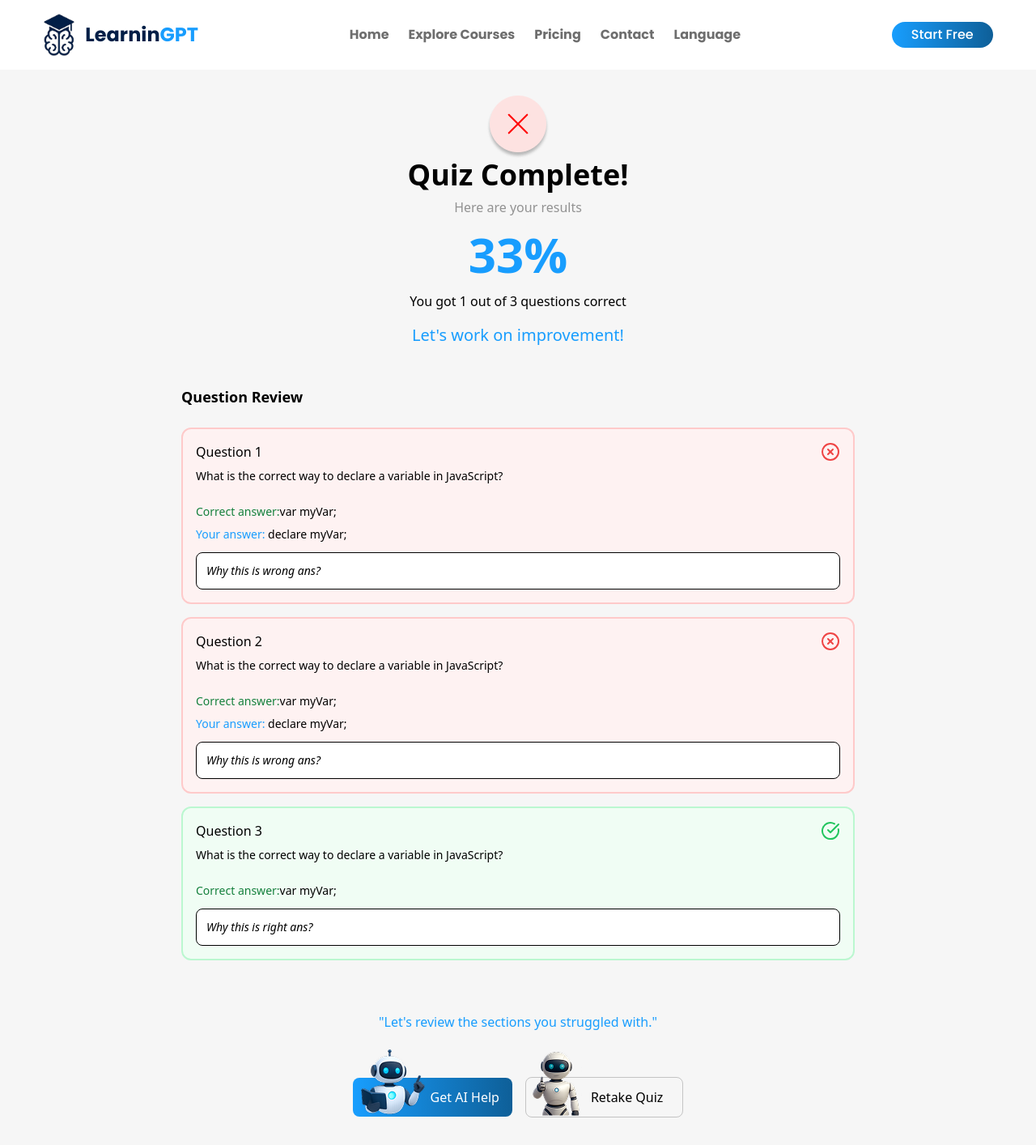
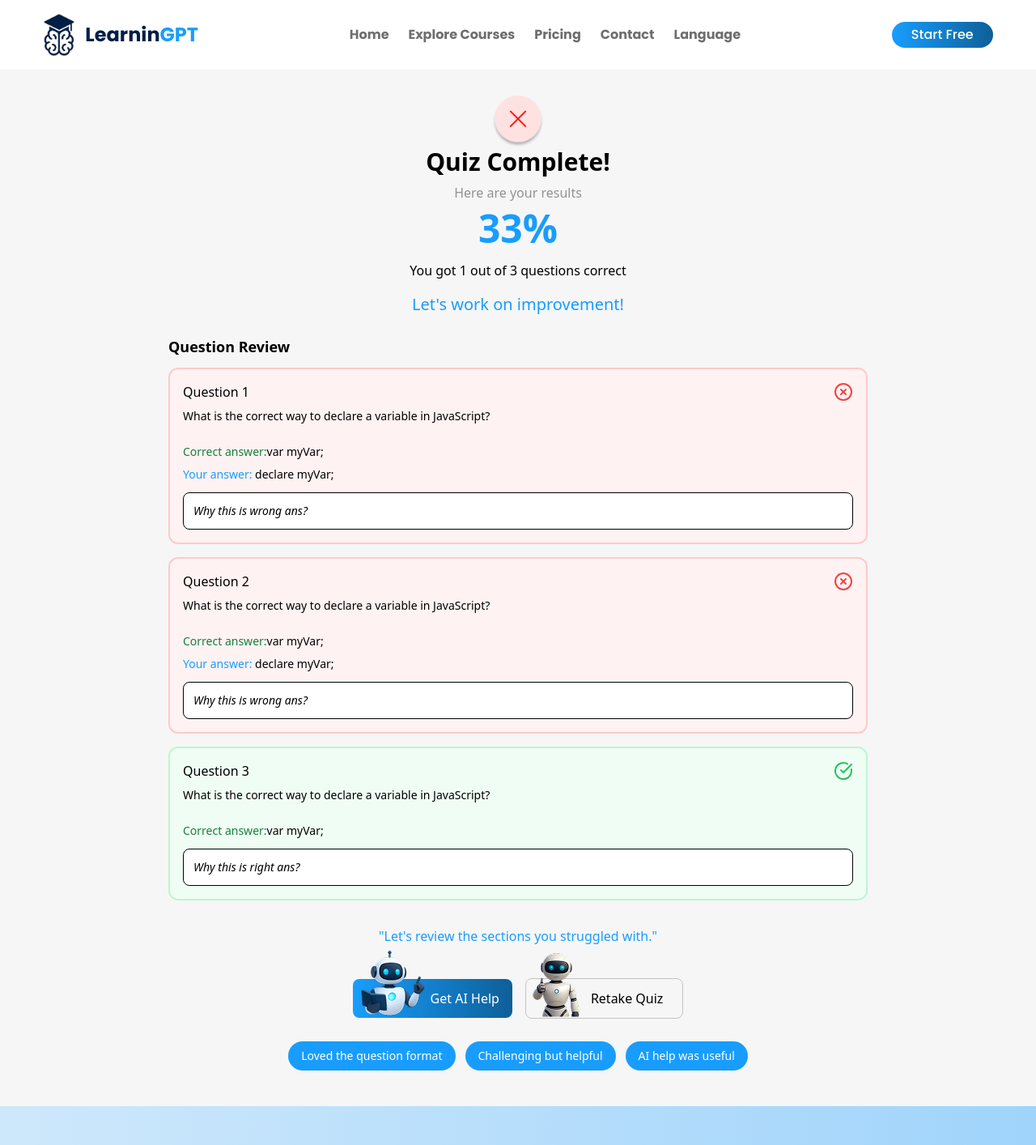
Before and after one commit to Sanjida-Khanam778/roumsy-landing-page, a React (Vite) app: page /quiz-result in a window 1280 px wide. Shown: the top 1414 px of the page at 81% size. Built offline with nearby package versions, Linux system fonts and the light colour scheme.

Commit message:
quiz result text adjust

```diff
--- a/src/Pages/QuizInterface/QuizResultPage.jsx
+++ b/src/Pages/QuizInterface/QuizResultPage.jsx
@@ -113,17 +113,17 @@ const QuizResultPage = ({ handleQuizEnd }) => {
         <div className="overflow-hidden">
           {/* Header */}
           <div className="flex items-center flex-col justify-center text-center relative">
-            <img src={cross} className="w-16 md:w-auto" alt="" />
-            <h1 className="text-xl md:text-3xl lg:text-4xl font-bold mb-2">
+            <img src={cross} className="w-16 2xl:w-auto" alt="" />
+            <h1 className="text-xl md:text-3xl 2xl:text-4xl font-bold mb-2">
               Quiz Complete!
             </h1>
             <p className="text-gray">Here are your results</p>
           </div>
 
           {/* Score Section */}
-          <div className="my-2 md:my-4 text-center">
+          <div className="my-2 2xl:my-4 text-center">
             <div
-              className={`text-4xl md:text-6xl font-bold md:mb-2 text-primary`}
+              className={`text-3xl lg:text-5xl 2xl:text-6xl font-bold md:mb-2 text-primary`}
             >
               {quizResults.score}%
             </div>
@@ -137,8 +137,8 @@ const QuizResultPage = ({ handleQuizEnd }) => {
           </div>
 
           {/* Questions Review */}
-          <div className="p-4 md:p-8">
-            <h3 className="text-lg font-semibold text-gray-800 mb-6">
+          <div className="p-4 2xl:p-8">
+            <h3 className="text-lg font-semibold text-gray-800 mb-3 2xl:mb-6">
               Question Review
             </h3>
             <div className="space-y-4">
@@ -204,14 +204,14 @@ const QuizResultPage = ({ handleQuizEnd }) => {
           </div>
 
           {/* Action Buttons */}
-          <div className="p-4 md:p-8 bg-gray-50">
+          <div className="p-4 2xl:p-8 bg-gray-50">
             <div className="text-center mb-6">
               <p className="text-primary font-medium mb-4">
                 "Let's review the sections you struggled with."
               </p>
             </div>
 
-            <div className="flex flex-col items-center sm:flex-row gap-8 sm:gap-4 justify-center pt-4 md:pt-8">
+            <div className="flex flex-col items-center sm:flex-row gap-8 sm:gap-4 justify-center pt-4 2xl:pt-8">
               <div onClick={handleGetAIHelp} className="relative">
                 <img
                   src={aiHelp}
@@ -242,7 +242,7 @@ const QuizResultPage = ({ handleQuizEnd }) => {
           </div>
 
           {/* Bottom Tags */}
-          <div className="p-6 ">
+          <div className="p-3 2xl:p-6 ">
             <div className="flex flex-wrap justify-center gap-3">
               {tags.map((tag, index) => (
                 <span
```
